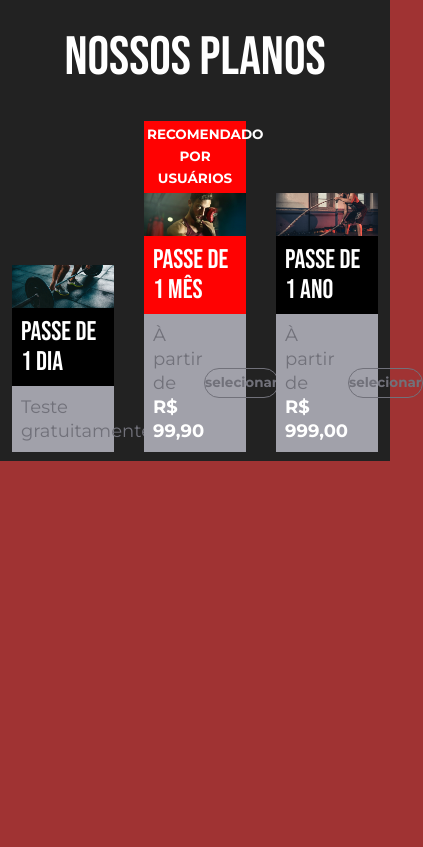
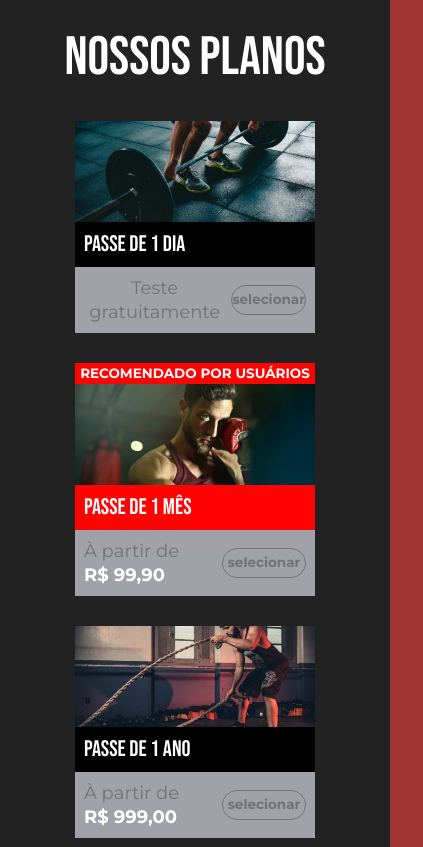
Before and after one commit to andersonwea/futurodev-challenge, a Next.js app: page / in a window 390 px wide. Shown: the part 1080-1927 px from the top of the page, 423 px wide, since content can reach past the window. Before the commit the page ends 1541 px from the top, so only its background shows below. Built offline with nearby package versions, Linux system fonts and the light colour scheme; a web font is replaced by a local one.

Commit message:
subscriptions cards sections responsito to mobile

```diff
--- a/src/app/page.tsx
+++ b/src/app/page.tsx
@@ -96,7 +96,7 @@ export default function Home() {
             nossos planos
           </SubHead>
 
-          <div className="grid grid-cols-3 gap-10 items-end mt-12">
+          <div className="grid grid-cols-3 gap-10 items-end mt-12 max-md:grid-cols-1 max-sm:max-w-xs max-md:mx-auto">
             <SubscriptionCard
               image={subscriptionImage1}
               title="passe de 1 dia"
--- a/src/components/SubscriptionCard.tsx
+++ b/src/components/SubscriptionCard.tsx
@@ -21,20 +21,24 @@ export function SubscriptionCard({
   return (
     <div>
       {popular && (
-        <Text className="p-1 bg-red-500 font-bold text-center uppercase">
+        <Text className="p-1 bg-red-500 font-bold text-center uppercase leading-5">
           recomendado por usuários
         </Text>
       )}
       <Image src={image} alt="" />
       <SubHead
         subhead
-        className={`text-4xl p-3 ${popular ? 'bg-red-500' : 'bg-black'}`}
+        className={`text-4xl p-3 max-lg:text-3xl ${
+          popular ? 'bg-red-500' : 'bg-black'
+        }`}
       >
         {title}
       </SubHead>
-      <div className="bg-zinc-400 flex justify-between p-3 items-center">
+      <div className="bg-zinc-400 flex justify-between p-3 items-center max-lg:flex-col max-lg:gap-2 max-sm:flex-row">
         <div>
-          <Text className="text-zinc-500 text-2xl">{text}</Text>
+          <Text className="text-zinc-500 text-2xl max-lg:text-center">
+            {text}
+          </Text>
           {price && (
             <span className="block text-white font-default font-bold text-2xl">
               {price}
```
